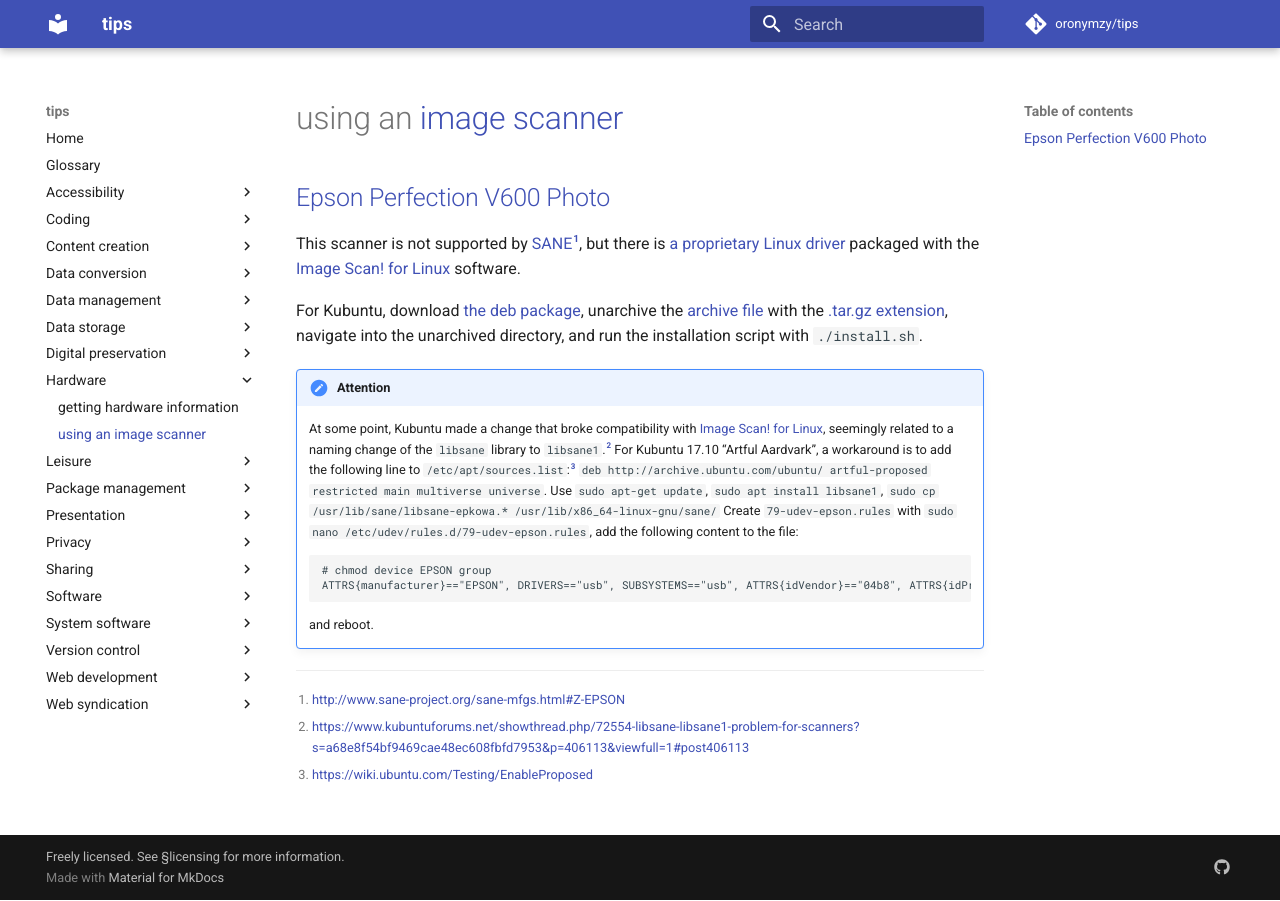
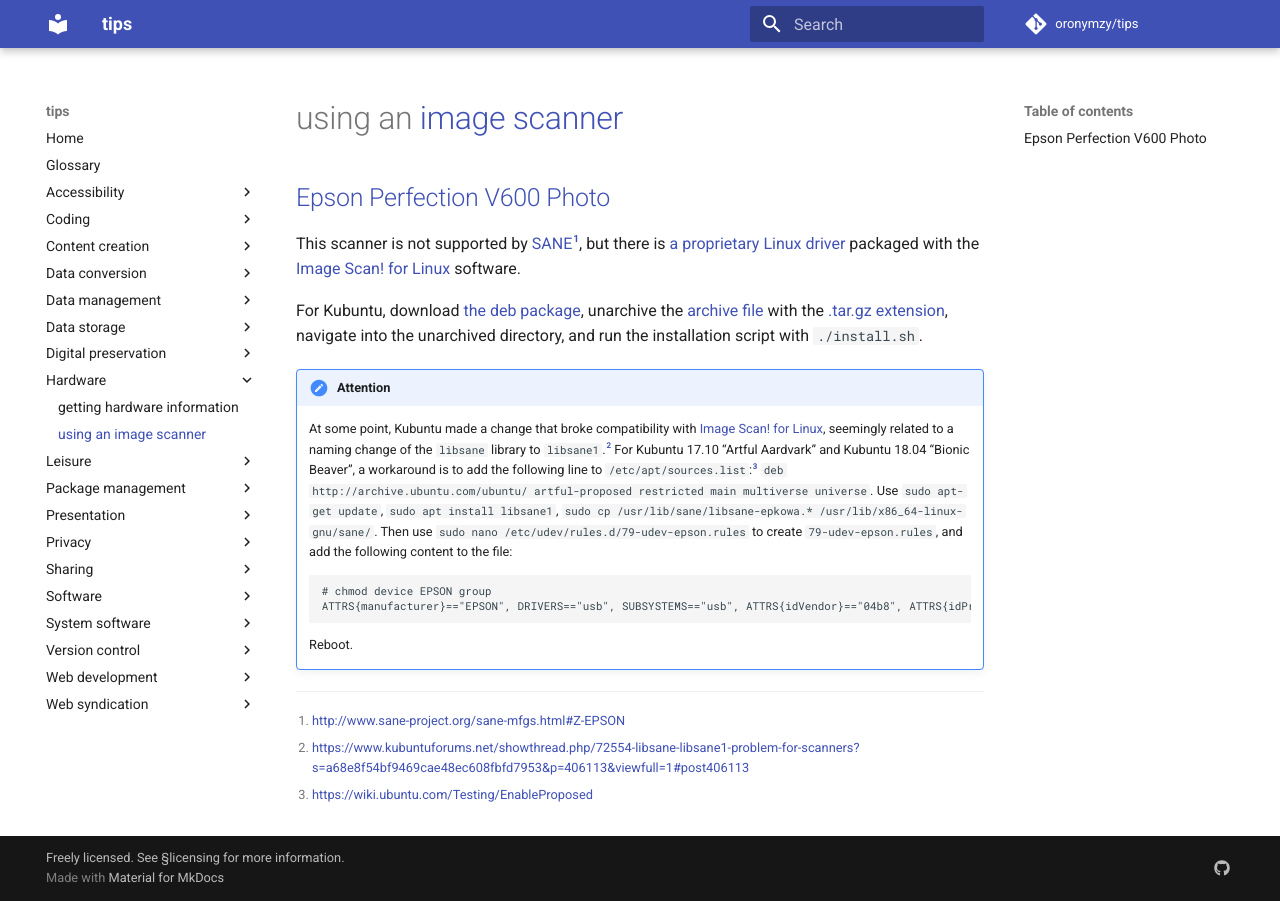
Before and after one commit to oronymzy/tips, an MkDocs documentation site: the page built from docs/usiscnr.md, in a window 1280 px wide. Built offline with MkDocs 1.6.1 and Material for MkDocs 9.7.7, drawn with Linux system fonts in a browser that asks for light colours; comment, search, counter and statistics services are not loaded.

Commit message:
Reword instructional content to flow better, add content

````diff
--- a/docs/usiscnr.md
+++ b/docs/usiscnr.md
@@ -8,12 +8,12 @@ For Kubuntu, download [the deb package](http://support.epson.net/linux/en/iscan.
 
 !!! attention
 
-    At some point, Kubuntu made a change that broke compatibility with [Image Scan! for Linux](http://download.ebz.epson.net/man/linux/iscan_e.html), seemingly related to a naming change of the `libsane` library to `libsane1`.[^usiscnr2] For Kubuntu 17.10 “Artful Aardvark”, a workaround is to add the following line to `/etc/apt/sources.list`:[^usiscnr3] `deb http://archive.ubuntu.com/ubuntu/ artful-proposed restricted main multiverse universe`. Use `sudo apt-get update`, `sudo apt install libsane1`, `sudo cp /usr/lib/sane/libsane-epkowa.* /usr/lib/x86_64-linux-gnu/sane/` Create `79-udev-epson.rules` with `sudo nano /etc/udev/rules.d/79-udev-epson.rules`, add the following content to the file:
+    At some point, Kubuntu made a change that broke compatibility with [Image Scan! for Linux](http://download.ebz.epson.net/man/linux/iscan_e.html), seemingly related to a naming change of the `libsane` library to `libsane1`.[^usiscnr2] For Kubuntu 17.10 “Artful Aardvark” and Kubuntu 18.04 “Bionic Beaver”, a workaround is to add the following line to `/etc/apt/sources.list`:[^usiscnr3] `deb http://archive.ubuntu.com/ubuntu/ artful-proposed restricted main multiverse universe`. Use `sudo apt-get update`, `sudo apt install libsane1`, `sudo cp /usr/lib/sane/libsane-epkowa.* /usr/lib/x86_64-linux-gnu/sane/`. Then use `sudo nano /etc/udev/rules.d/79-udev-epson.rules` to create `79-udev-epson.rules`, and add the following content to the file:
     ```
     # chmod device EPSON group
     ATTRS{manufacturer}=="EPSON", DRIVERS=="usb", SUBSYSTEMS=="usb", ATTRS{idVendor}=="04b8", ATTRS{idProduct}=="*", MODE="0777"
     ```
-    and reboot.
+    Reboot.
 
 [Epson Perfection V600 Photo]: https://epson.com/Support/Scanners/Perfection-Series/Epson-Perfection-V600-Photo/s/SPT_B11B198011
 
````
